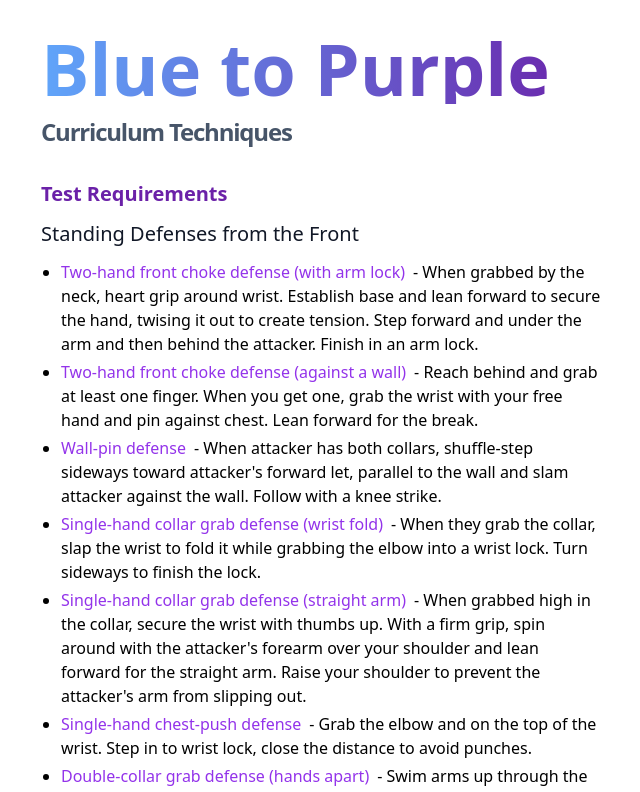
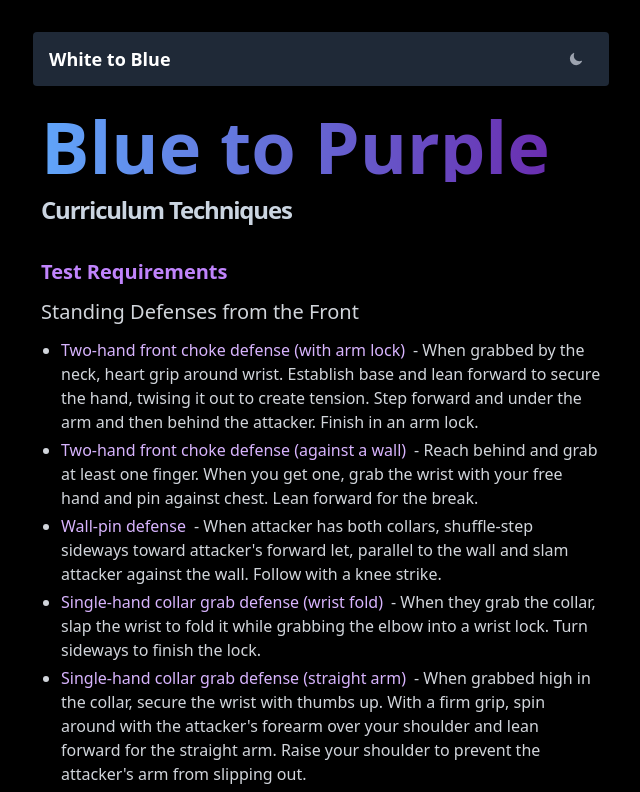
Before and after one commit to waynegraham/blue-to-purple, a React (Vite) app: page / in a window 1280 px wide. Shown: the top 792 px of the page, without its empty margins (319-959 px from the left). Built offline with nearby package versions, Linux system fonts and the light colour scheme.

Commit message:
Add darkmode support

```diff
--- a/index.html
+++ b/index.html
@@ -1,5 +1,5 @@
 <!doctype html>
-<html lang="en">
+<html lang="en" class="dark">
   <head>
     <meta charset="UTF-8" />
     <link rel="icon" href="https://waynegraham.github.io/gracie.webp" />
--- a/src/App.jsx
+++ b/src/App.jsx
@@ -1,7 +1,7 @@
 import { useState } from 'react'
 import './App.css'
 import Footer from "./components/Footer";
-// import Toggle from "./components/Toggle";
+import Navigation from "./components/Navigation";
 import movesData from "./data/moves.json"
 
 function App() {
@@ -23,8 +23,9 @@ function App() {
 
   return (
     <>
-    {/* <Toggle/> */}
+    <Navigation /> {/* Navigation bar */}
     <main className="flex-auto min-w-0 mt-6 flex flex-col px-2 md:px-2">
+
     <h1
         className="inline-block font-extrabold bg-gradient-to-r from-blue-400 to-purple-800 bg-clip-text text-7xl text-transparent"
       >
@@ -38,7 +39,7 @@ function App() {
       <a href="https://waynegraham.github.io/white-to-blue/">White to Blue</a>
       </p> */}
 
-      <h1 className="text-xl text-purple-800 dark:text-purple-300 font-semibold">Test Requirements</h1>
+      <h1 className="text-xl text-purple-800 dark:text-purple-400 font-semibold">Test Requirements</h1>
       {movesData.map((move) => ( // Map through moves data
         <div key={move.label}>
           <h2 className="my-3 text-xl text-gray-900 dark:text-gray-300">{move.label}</h2>
@@ -48,7 +49,7 @@ function App() {
                 <a
                   href="#"
                   onClick={() => openModal(m.youtube, m.name)} // Open modal on click
-                  className="font-medium text-purple-600 dark:text-blue-500 hover:underline"
+                  className="font-medium text-purple-600 dark:text-purple-300 hover:underline"
                 >
                   {m.name}
                 </a>
@@ -61,8 +62,8 @@ function App() {
 
       {isModalOpen && (
           <div className="fixed inset-0 flex items-center justify-center bg-black bg-opacity-50">
-              <div className="bg-white w-11/12 h-11/12 flex flex-col rounded-lg"> {/* Modal container */}
-                  <button onClick={closeModal} className="absolute top-2 right-2">X</button>
+              <div className="bg-white dark:bg-black w-11/12 h-11/12 flex flex-col rounded-lg"> {/* Modal container */}
+                  <button onClick={closeModal} className="absolute top-2 right-2 dark:text-white">X</button>
                   <h2 className="text-xl font-semibold mb-2">{modalTitle}</h2> {/* Display modal title */}
                   <div className="relative w-full" style={{ paddingTop: '56.25%' }}> {/* Aspect ratio 16:9 */}
                       <iframe
@@ -75,7 +76,7 @@ function App() {
                       ></iframe>
                   </div>
                   <div className="flex justify-center mt-4"> {/* Center the button */}
-                      <button onClick={closeModal} className="bg-blue-500 text-white px-4 py-2 my-2 rounded">Close</button>
+                      <button onClick={closeModal} className="bg-indigo-500 text-white px-4 py-2 my-2 rounded">Close</button>
                   </div>
               </div>
           </div>
--- /dev/null
+++ b/src/components/DarkmodeSelector.jsx
@@ -0,0 +1,24 @@
+import { useState } from "react";
+
+import { IoMoon, IoSunny } from "react-icons/io5";
+
+function DarkmodeSelector() {
+  const [darkmode, setDarkmode] = useState(false);
+
+  const darkmodeHander = () => {
+    setDarkmode(!darkmode);
+    document.querySelector("html").classList.toggle("dark");
+    // document.html.classList.toggle('dark')
+  };
+
+  return (
+    <button
+      className="text-gray-500 dark:text-gray-400 hover:bg-gray-100 dark:hover:bg-gray-700 focus:outline-none focus:ring-4 focus:ring-gray-200 dark:focus:ring-gray-700 rounded-lg text-sm p-2.5"
+      onClick={darkmodeHander}
+    >
+      {darkmode ? <IoSunny /> : <IoMoon />}
+    </button>
+  );
+}
+
+export default DarkmodeSelector;
--- a/src/components/Navigation.jsx
+++ b/src/components/Navigation.jsx
@@ -1,14 +1,15 @@
+import DarkmodeSelector from './DarkmodeSelector';
+
 function Navigation() {
   return (
-    <nav className="flex items-center justify-between flex-wrap bg-purple-800 p-6">
-      <div className="w-full bock flex-grow lg:flex lg:items-center lg:w-auto">
-        <div className="text-sm lg:flex-grow">
-          <a
-            className="block mt-4 lg:inline-block lg:mt-0 text-teal-200 hover:text-white mr-4"
-            href="https://waynegraham.github.io/white-to-blue/"
-          >
-            White to Blue
-          </a>
+    // from https://www.freecodecamp.org/news/how-to-build-a-dark-mode-switcher-with-tailwind-css-and-flowbite/
+    <nav className="bg-white border-gray-200 px- bg-white border-gray-200 px-2 sm:px-4 py-2.5 rounded dark:bg-gray-800">
+      <div className="container mx-auto flex flex-wrap items-center justify-between">
+        <a href="https://waynegraham.github.io/white-to-blue" className="flex">
+          <span className="self-center text-lg font-semibold whitespace-nowrap dark:text-white">White to Blue</span>
+        </a>
+        <div className="flex md:order-2">
+          <DarkmodeSelector /> {/* Darkmode toggle */}
         </div>
       </div>
     </nav>
```
